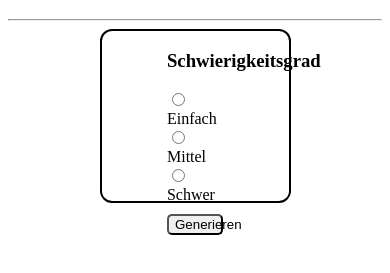
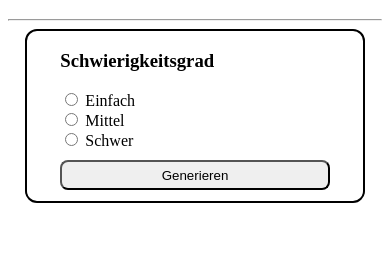
Before and after one commit to IltisGraph/goe-sanis, a plain HTML site: page index.html in a window 390 px wide. Shown: the part 61-334 px from the top of the page. Drawn offline with Linux system fonts and the light colour scheme.

Commit message:
fixed mobile view

```diff
--- a/style.css
+++ b/style.css
@@ -36,3 +36,18 @@
     width: 100%;
     height: 300px;
 }
+
+
+@media only screen and (max-width:600px) {
+    #selector {
+        width: 90%;
+        height: 200;
+    }
+    #dif-wrapper {
+        width: 80%;
+    }
+    #submit {
+        border-radius: 8px;
+        height: 30px;
+    }
+}
```
